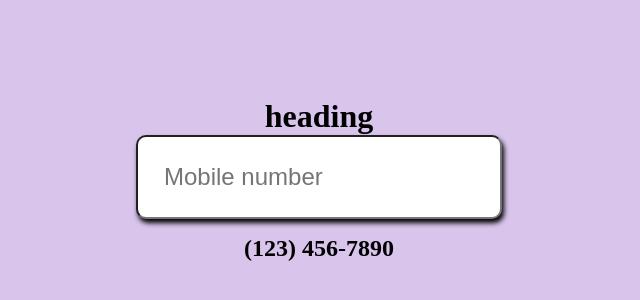
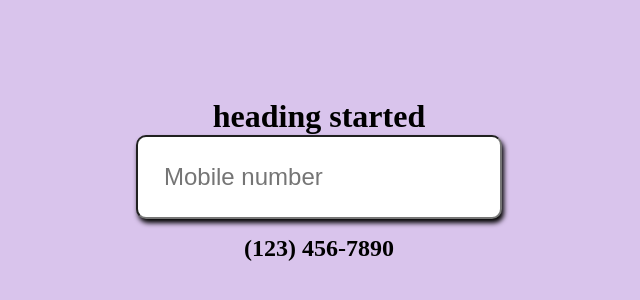
Before and after one commit to nikit200/projects, a plain HTML site: page index.html in a window 1280 px wide. Shown: the part 220-520 px from the top of the page, without its empty margins (321-961 px from the left). Drawn offline with Linux system fonts and the light colour scheme.

Commit message:
This is second commit

```diff
--- a/index.html
+++ b/index.html
@@ -5,7 +5,7 @@
   </head>
   <body>
     <div class="container">
-      <h1>heading</h1>
+      <h1>heading started</h1>
       <input type="tel" id="phone" maxlength="16" placeholder="Mobile number" />
       <div class="label"><label for="phone">(123) 456-7890</label></div>
     </div>
```
